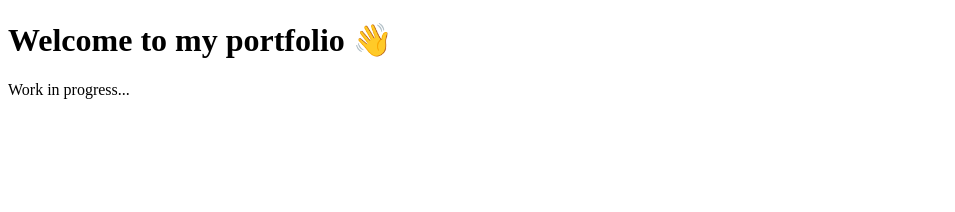
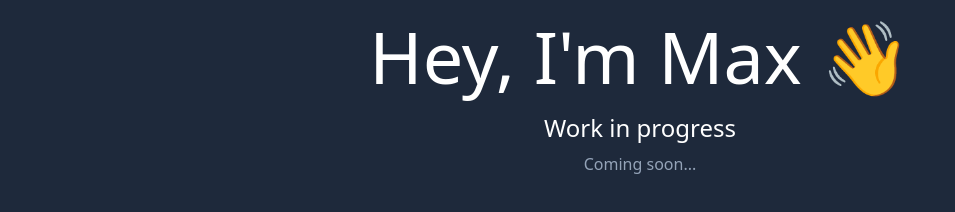
Before and after one commit to Brochin5671/portfolio, an Astro site: page / in a window 1280 px wide. Shown: the whole page, without its empty margins (0-955 px from the left). Built offline with nearby package versions, Linux system fonts and the light colour scheme; Astro itself is replaced by a stand-in of ours.

Commit message:
Added tailwind and some basic styling for now

```diff
--- a/astro.config.mjs
+++ b/astro.config.mjs
@@ -1,14 +1,14 @@
 import { defineConfig } from "astro/config";
-
 // https://astro.build/config
 import solidJs from "@astrojs/solid-js";
-
+// https://astro.build/config
+import tailwind from "@astrojs/tailwind";
 // https://astro.build/config
 import vercel from "@astrojs/vercel/serverless";
 
 // https://astro.build/config
 export default defineConfig({
-  integrations: [solidJs()],
+  integrations: [solidJs(), tailwind()],
   output: "server",
-  adapter: vercel()
+  adapter: vercel(),
 });
--- a/package.json
+++ b/package.json
@@ -1,5 +1,5 @@
 {
-  "name": "@example/minimal",
+  "name": "portfolio",
   "type": "module",
   "version": "0.0.1",
   "private": true,
@@ -13,9 +13,11 @@
   },
   "dependencies": {
     "@astrojs/solid-js": "^2.0.0",
+    "@astrojs/tailwind": "^3.0.0",
     "@astrojs/vercel": "^3.0.0",
     "astro": "^2.0.0",
-    "solid-js": "^1.4.3"
+    "solid-js": "^1.4.3",
+    "tailwindcss": "^3.0.24"
   },
   "devDependencies": {
     "eslint": "^8.32.0",
--- /dev/null
+++ b/src/components/Experience.jsx
@@ -0,0 +1,8 @@
+export default function Experience({ jobTitle, company }) {
+  return (
+    <>
+      <h5 class="text-2xl text-center my-2">{jobTitle}</h5>
+      <p class="text-center">{company}</p>
+    </>
+  );
+}
--- /dev/null
+++ b/src/pages/404.astro
@@ -0,0 +1,22 @@
+---
+---
+
+<html lang="en">
+  <head>
+    <meta charset="utf-8" />
+    <link rel="icon" type="image/svg+xml" href="/favicon.svg" />
+    <meta name="viewport" content="width=device-width, initial-scale=1" />
+    <meta name="description" content="404 page" />
+    <meta name="author" content="Maxim Brochin" />
+    <meta name="generator" content={Astro.generator} />
+    <link
+      href="https://fonts.googleapis.com/css?family=Roboto:300,400,500"
+      rel="stylesheet"
+    />
+    <title>404 Not Found</title>
+  </head>
+  <body>
+    <noscript>You need to enable JavaScript to run this app.</noscript>
+    <h1>404 Page Not Found</h1>
+  </body>
+</html>
--- a/src/pages/index.astro
+++ b/src/pages/index.astro
@@ -1,16 +1,34 @@
 ---
+import Experience from "../components/Experience";
 ---
 
 <html lang="en">
   <head>
     <meta charset="utf-8" />
     <link rel="icon" type="image/svg+xml" href="/favicon.svg" />
-    <meta name="viewport" content="width=device-width" />
+    <meta name="viewport" content="width=device-width, initial-scale=1" />
+    <meta name="description" content="Maxim Brochin's portfolio home page." />
+    <meta name="author" content="Maxim Brochin" />
     <meta name="generator" content={Astro.generator} />
     <title>Portfolio</title>
   </head>
-  <body>
-    <h1>Welcome to my portfolio 👋</h1>
-    <p>Work in progress...</p>
+  <style is:global>
+    h1,
+    h2,
+    h3,
+    h4,
+    h5,
+    h6 {
+      color: white;
+    }
+
+    p {
+      color: rgb(148 163 184);
+    }
+  </style>
+  <body class="bg-slate-800">
+    <noscript>You need to enable JavaScript to run this app.</noscript>
+    <h1 class="text-7xl text-center my-5">Hey, I'm Max 👋</h1>
+    <Experience jobTitle="Work in progress" company="Coming soon..." />
   </body>
 </html>
--- /dev/null
+++ b/tailwind.config.cjs
@@ -0,0 +1,8 @@
+/** @type {import('tailwindcss').Config} */
+module.exports = {
+  content: ["./src/**/*.{astro,html,js,jsx,md,mdx,svelte,ts,tsx,vue}"],
+  theme: {
+    extend: {},
+  },
+  plugins: [],
+};
```
Also changed, not shown: pnpm-lock.yaml.
